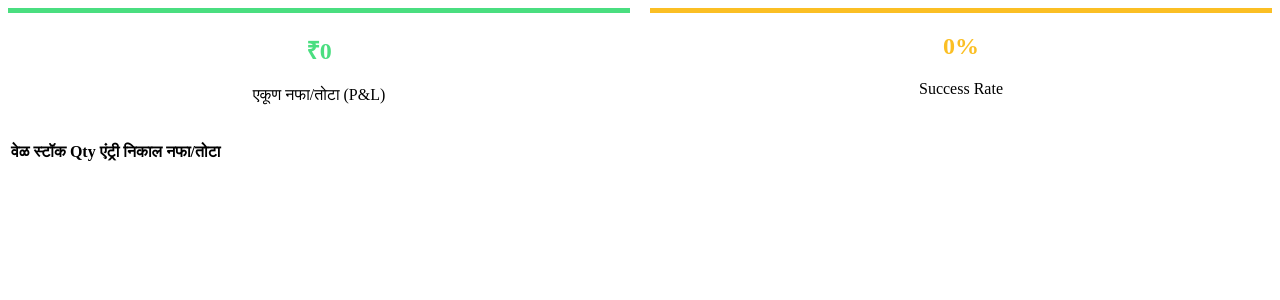
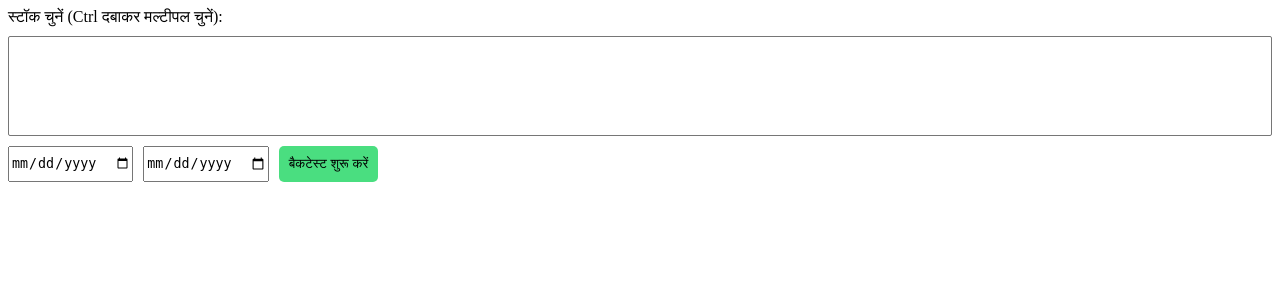
Before and after one commit to dattapwr/nifty-trading-bot, a Flask app: page / in a window 1280 px wide. Shown: the top 300 px of the page. Run offline with Flask 3, Linux system fonts and the light colour scheme; lists and menus that the app fills with data are empty.

Commit message:
Update index.html

```diff
--- a/templates/index.html
+++ b/templates/index.html
@@ -1,23 +1,33 @@
-<div style="display: flex; gap: 20px; margin-bottom: 20px;">
-    <div class="card" style="flex: 1; text-align: center; border-top: 5px solid #4ade80;">
-        <h2 style="color: {{ '#4ade80' if total_pnl >= 0 else '#f87171' }}">₹{{ total_pnl }}</h2>
-        <p>एकूण नफा/तोटा (P&L)</p>
-    </div>
-    <div class="card" style="flex: 1; text-align: center; border-top: 5px solid #fbbf24;">
-        <h2 style="color: #fbbf24;">{{ win_rate }}%</h2>
-        <p>Success Rate</p>
-    </div>
+<div class="card">
+    <form action="/" method="get">
+        <label>स्टॉक चुनें (Ctrl दबाकर मल्टीपल चुनें):</label><br>
+        <select name="stocks" multiple style="width: 100%; height: 100px; margin: 10px 0;">
+            {% for stock in available_stocks %}
+            <option value="{{ stock }}">{{ stock }}</option>
+            {% endfor %}
+        </select>
+        <div style="display: flex; gap: 10px;">
+            <input type="date" name="start_date" required>
+            <input type="date" name="end_date" required>
+            <button type="submit" style="background: #4ade80; color: black; border: none; padding: 10px; cursor: pointer; border-radius: 5px;">बैकटेस्ट शुरू करें</button>
+        </div>
+    </form>
+</div>
+
+{% if bt_results %}
+<div class="card" style="text-align: center;">
+    <h2 style="color: {{ '#4ade80' if total_pnl >= 0 else '#f87171' }}">कुल शुद्ध लाभ: ₹{{ total_pnl }}</h2>
 </div>
 
 <table>
     <thead>
         <tr>
-            <th>वेळ</th>
+            <th>समय</th>
             <th>स्टॉक</th>
-            <th>Qty</th>
             <th>एंट्री</th>
-            <th>निकाल</th>
-            <th>नफा/तोटा</th>
+            <th>रिजल्ट</th>
+            <th>P&L (₹)</th>
+            <th>चार्ट</th>
         </tr>
     </thead>
     <tbody>
@@ -25,15 +35,12 @@
         <tr>
             <td>{{ r.t }}</td>
             <td>{{ r.s }}</td>
-            <td>{{ r.qty }}</td>
             <td>₹{{ r.p }}</td>
-            <td style="font-weight:bold; color: {{ '#4ade80' if 'Target' in r.res else '#f87171' if 'SL' in r.res else 'white' }}">
-                {{ r.res }}
-            </td>
-            <td style="font-weight:bold; color: {{ '#4ade80' if r.pnl > 0 else '#f87171' if r.pnl < 0 else 'white' }}">
-                {{ '₹' + r.pnl|string if r.pnl != 0 else '-' }}
-            </td>
+            <td style="color: {{ '#4ade80' if 'TGT' in r.res else '#f87171' if 'SL' in r.res else 'white' }}">{{ r.res }}</td>
+            <td>{{ r.pnl }}</td>
+            <td><a href="{{ r.tv_url }}" target="_blank" style="color: #60a5fa;">📊 View</a></td>
         </tr>
         {% endfor %}
     </tbody>
 </table>
+{% endif %}
```
